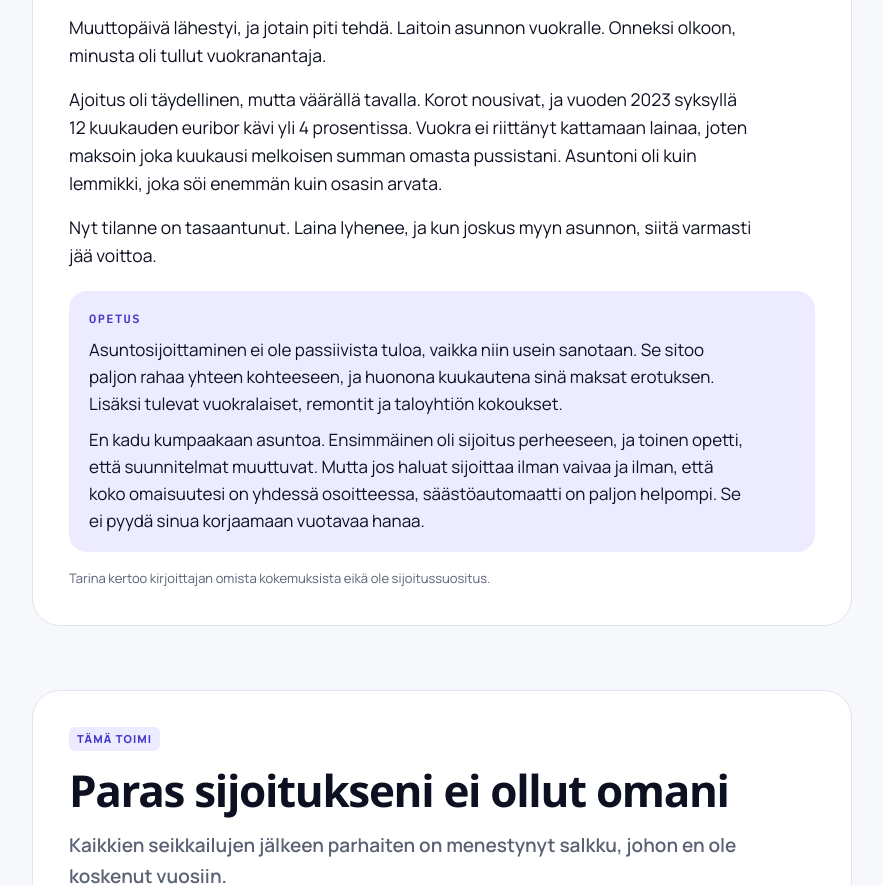
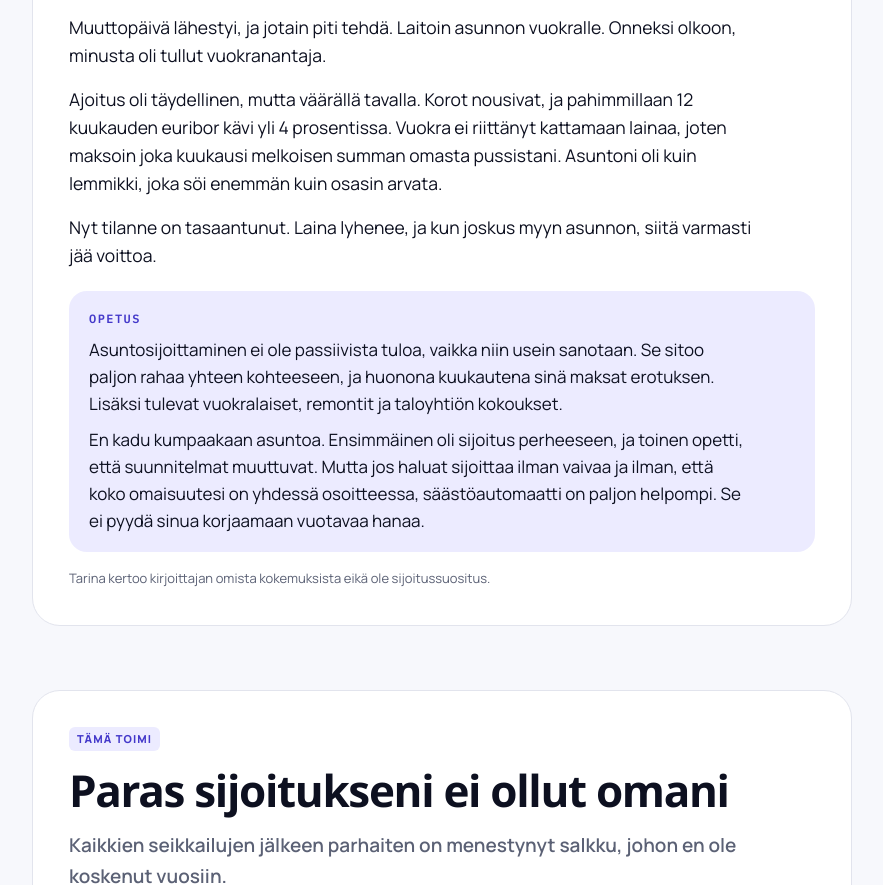
Before and after one commit to Lopetahuomenna/lopetahuomenna, a plain HTML site: page tarinat.html in a window 1280 px wide. Shown: the part 6537-7422 px from the top of the page, without its empty margins (198-1081 px from the left). Drawn offline with Linux system fonts and the light colour scheme; a web font is replaced by a local one.

Commit message:
Asuntotarina: korkohuipun muotoilu
Co-Authored-By: Claude Opus 5.5 <noreply@anthropic.com>
Claude-Session: https://claude.ai/code/session_01SndcSUSyQ9PgyBKdkixa7m

```diff
--- a/tarinat.html
+++ b/tarinat.html
@@ -459,7 +459,7 @@ a.btn{text-decoration:none}
     <p>Toinen sijoitusasuntoni syntyi vielä vähemmän suunnitellusti. Olimme muuttamassa uuteen kotiin, joten laitoin vanhan asuntoni myyntiin.</p>
     <p>Asunto oli myynnissä lähes vuoden. Näytöissä kävi ihmisiä, jotka kehuivat sijaintia ja kuntoa mutta lähtivät sitten katsomaan seuraavaa asuntoa. Kunnollisia tarjouksia ei tullut.</p>
     <p>Muuttopäivä lähestyi, ja jotain piti tehdä. Laitoin asunnon vuokralle. Onneksi olkoon, minusta oli tullut vuokranantaja.</p>
-    <p>Ajoitus oli täydellinen, mutta väärällä tavalla. Korot nousivat, ja vuoden 2023 syksyllä 12 kuukauden euribor kävi yli 4 prosentissa. Vuokra ei riittänyt kattamaan lainaa, joten maksoin joka kuukausi melkoisen summan omasta pussistani. Asuntoni oli kuin lemmikki, joka söi enemmän kuin osasin arvata.</p>
+    <p>Ajoitus oli täydellinen, mutta väärällä tavalla. Korot nousivat, ja pahimmillaan 12 kuukauden euribor kävi yli 4 prosentissa. Vuokra ei riittänyt kattamaan lainaa, joten maksoin joka kuukausi melkoisen summan omasta pussistani. Asuntoni oli kuin lemmikki, joka söi enemmän kuin osasin arvata.</p>
     <p>Nyt tilanne on tasaantunut. Laina lyhenee, ja kun joskus myyn asunnon, siitä varmasti jää voittoa.</p>
 
     <div class="lesson"><b class="lh">Opetus</b>
```
